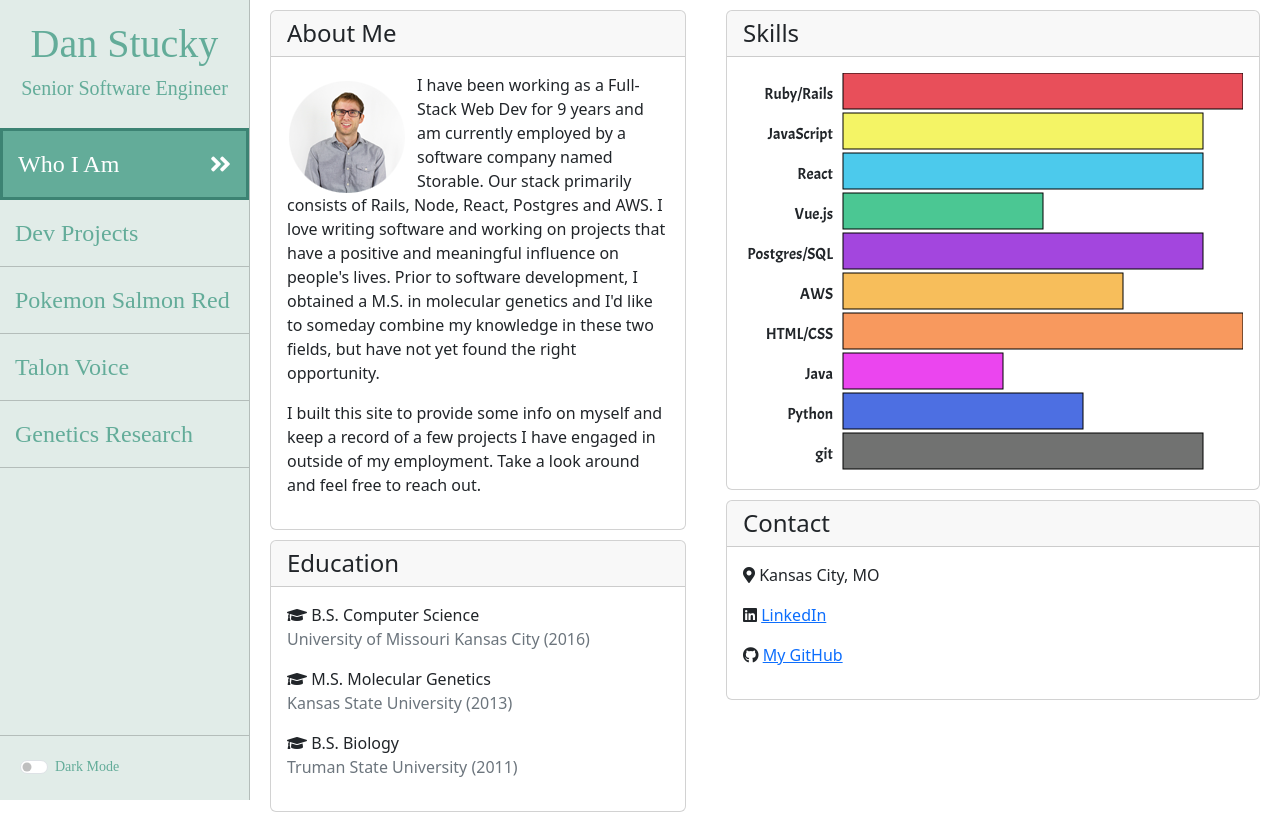
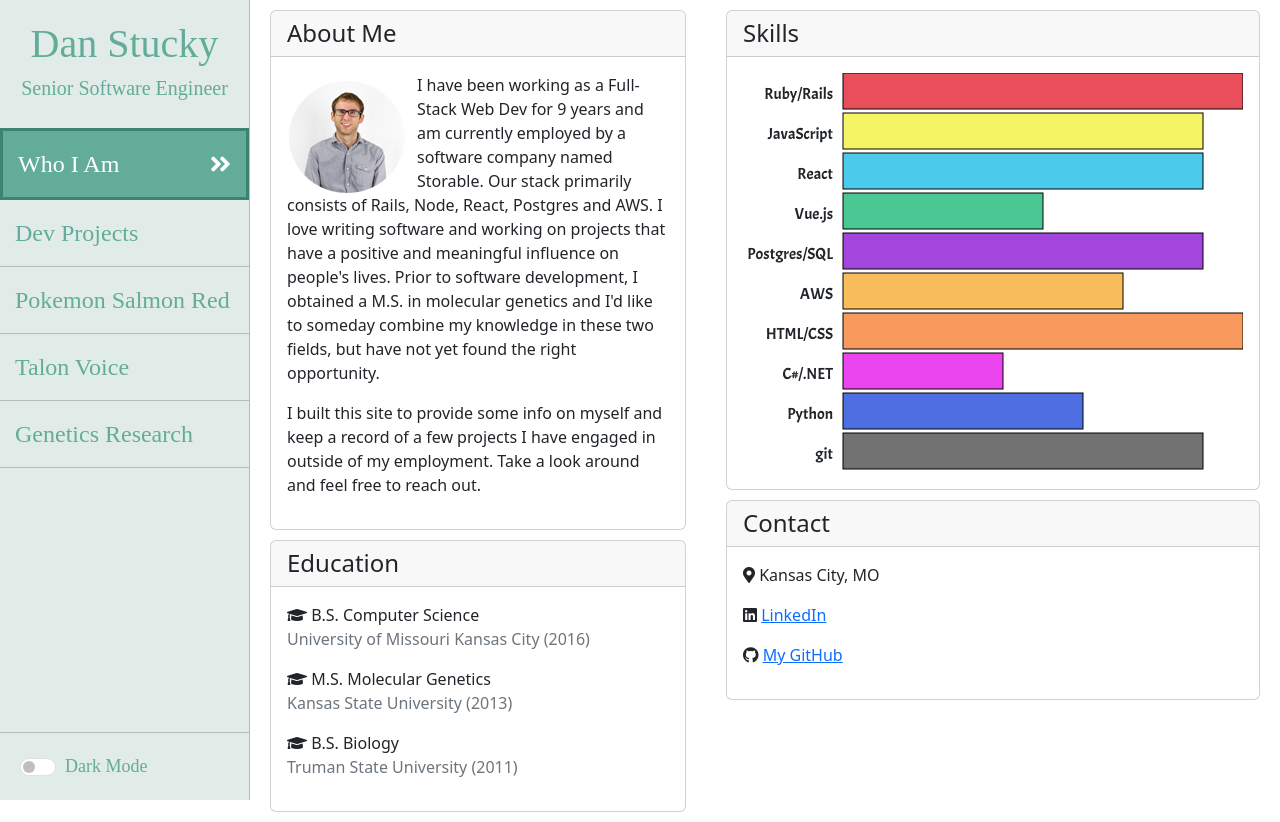
Before and after one commit to danfstucky/pokemon_companion, a React (Vite) app: page /#/about-me in a window 1280 px wide. Built offline with nearby package versions, Linux system fonts and the light colour scheme; a web font is replaced by a local one.

Commit message:
minor language update

```diff
--- a/src/components/core/AboutMe.jsx
+++ b/src/components/core/AboutMe.jsx
@@ -11,7 +11,7 @@ const skillData = [
   { text: 'Postgres/SQL', score: 9, color: '#8d18d6' },
   { text: 'AWS', score: 7, color: '#f5ae33' },
   { text: 'HTML/CSS', score: 10, color: '#f78036' },
-  { text: 'Java', score: 4, color: '#e717eb' },
+  { text: 'C#/.NET', score: 4, color: '#e717eb' },
   { text: 'Python', score: 6, color: '#214cdb' },
   { text: 'git', score: 9, color: '#4e4f4e' },
 ];
--- a/src/components/shared/Sidebar.module.scss
+++ b/src/components/shared/Sidebar.module.scss
@@ -62,7 +62,7 @@
     padding: 20px;
     border-top: 1px solid rgba(0, 0, 0, 0.2);
     color: #63ac99;
-    font-size: 14px;
+    font-size: 18px;
 
     :global(.form-check-input:checked) {
       background-color: #3c8373;
```
